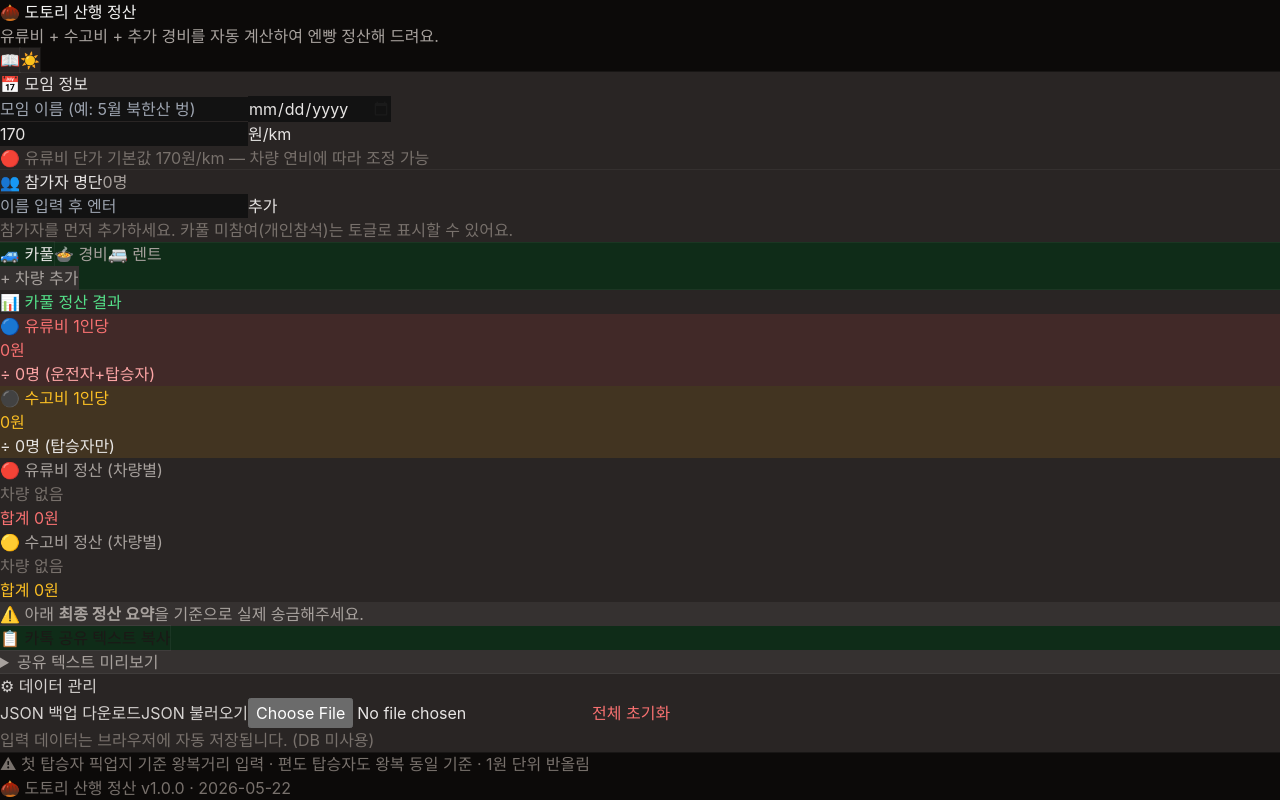
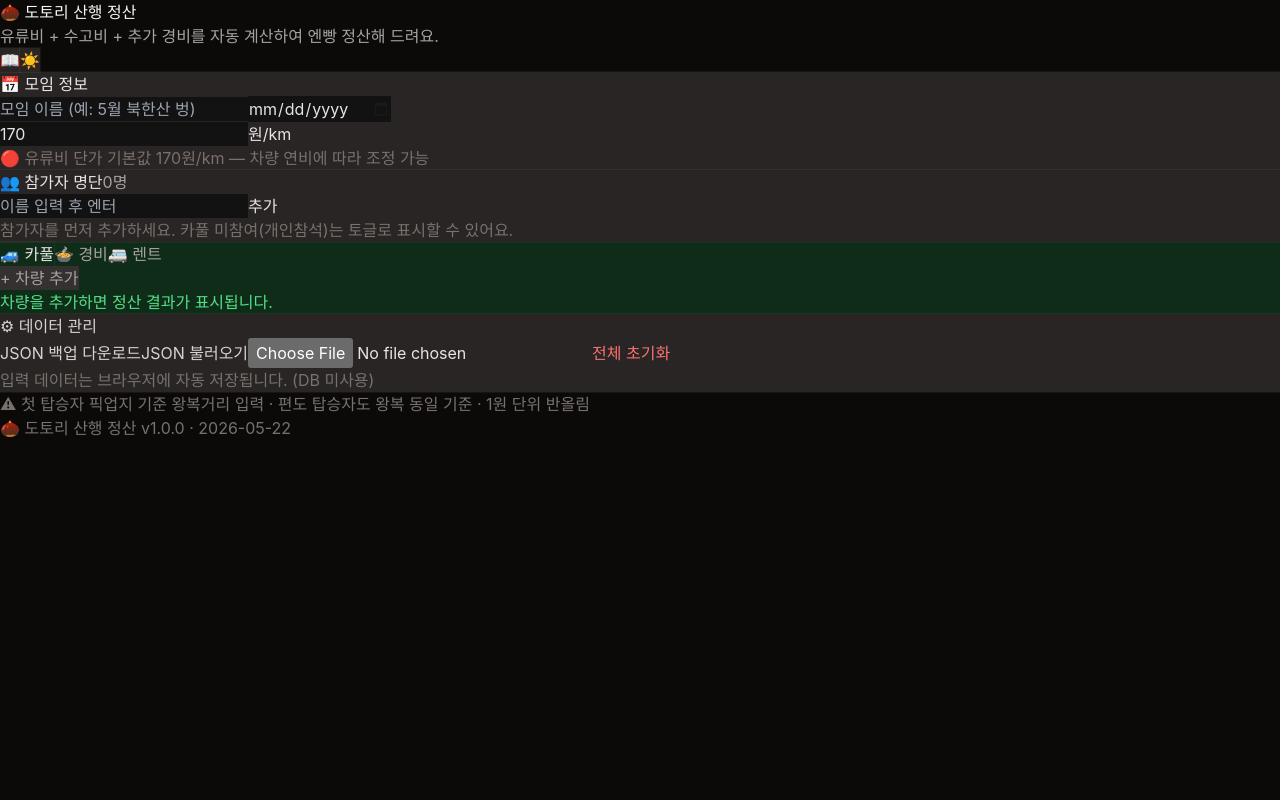
Before and after one commit to bgjoe40/dotori, a React (Vite) app: page / in a window 1280 px wide. Shown: the part 1067-1867 px from the top of the page. After the commit the page ends 1507 px from the top, so only its background shows below. Built offline with nearby package versions, Linux system fonts and the light colour scheme.

Commit message:
feat: hide results and show placeholder when no items added

```diff
--- a/src/pages/App.tsx
+++ b/src/pages/App.tsx
@@ -398,17 +398,25 @@ export default function App() {
                   + 경비 항목 추가
                 </button>
               </div>
+              {state.expenses.length > 0 && (
                 <ExpenseResult
                   result={expenseResult}
                   expenses={state.expenses}
                   participants={state.participants}
                 />
+              )}
+              {state.expenses.length === 0 ? (
+                <p className="mt-3 rounded-xl border-2 border-dashed border-amber-300 bg-amber-50/60 py-6 text-center text-sm text-amber-700">
+                  경비 항목을 추가하면 정산 결과가 표시됩니다.
+                </p>
+              ) : (
                 <div className="mt-3 space-y-2">
                   <p className="rounded-lg border border-stone-200 bg-stone-50 px-3 py-2 text-xs text-stone-500">
                     ⚠️ 아래 <strong>최종 정산 요약</strong>을 기준으로 실제 송금해주세요.
                   </p>
                   <CopyShareButton text={expenseShareText} />
                 </div>
+              )}
             </>
           ) : (
             <>
@@ -444,6 +452,12 @@ export default function App() {
               </div>
               {tab === 'carpool' ? (
                 <>
+                  {carpoolVehicles.length === 0 ? (
+                    <p className="mt-3 rounded-xl border-2 border-dashed border-green-300 bg-green-50/60 py-6 text-center text-sm text-green-800">
+                      차량을 추가하면 정산 결과가 표시됩니다.
+                    </p>
+                  ) : (
+                    <>
                       <CarpoolResult
                         result={carpoolResult}
                         vehicles={state.vehicles}
@@ -456,6 +470,8 @@ export default function App() {
                         </p>
                         <CopyShareButton text={carpoolShareText} />
                       </div>
+                    </>
+                  )}
                 </>
               ) : (
                 <>
```
Lines whose indentation alone changed are shown as unchanged.
